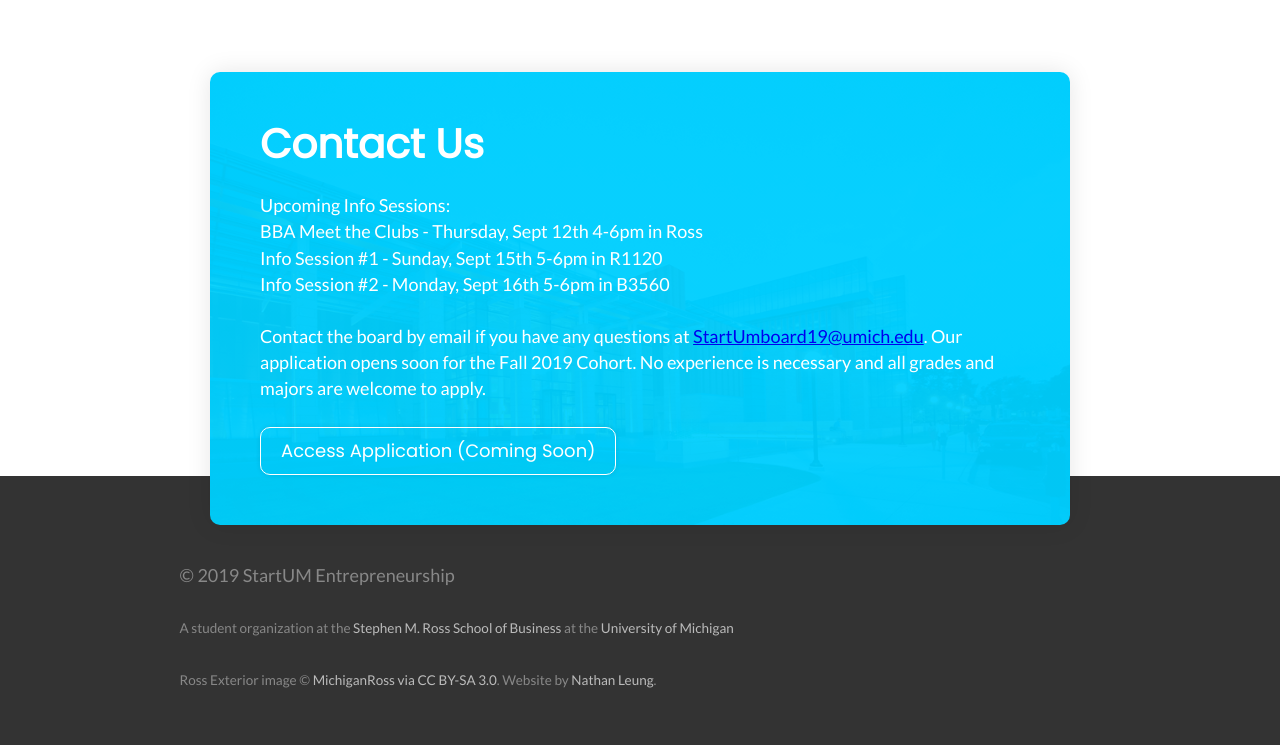
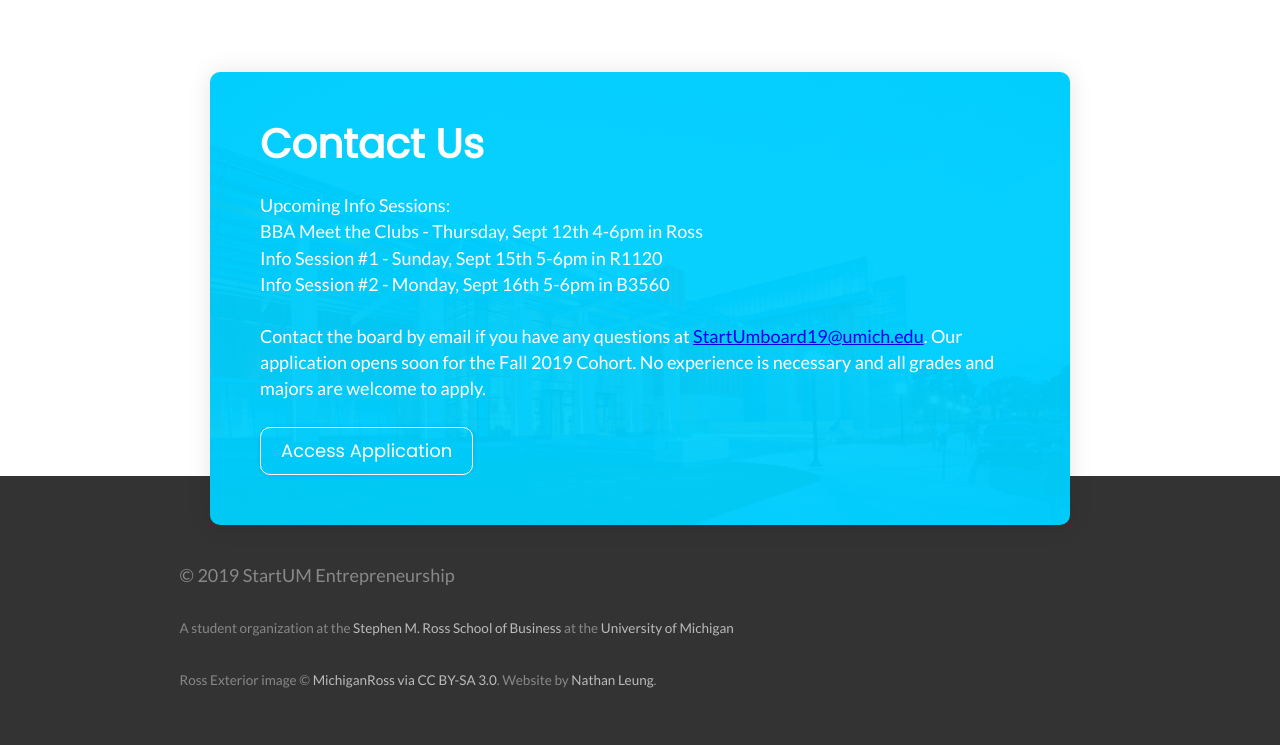
Before and after one commit to nathanhleung/startum.co, a Gatsby site: page / in a window 1280 px wide. Shown: the part 1594-2339 px from the top of the page. Built offline with nearby package versions, Linux system fonts and the light colour scheme; Gatsby itself is replaced by a stand-in of ours.

Commit message:
added application link

```diff
--- a/src/pages/index.js
+++ b/src/pages/index.js
@@ -208,7 +208,7 @@ const IndexPage = ({ location }) => {
             . Our application opens soon for the Fall 2019 Cohort. No experience
             is necessary and all grades and majors are welcome to apply.
           </p>
-          <Button href="/">Access Application (Coming Soon)</Button>
+          <Button href="https://docs.google.com/forms/d/e/1FAIpQLSfGaf6xFN1gLMTX39-U89uEhpClZr7Agp3NzAagYOyt0AStUw/viewform">Access Application</Button>
         </ApplyContent>
       </Apply>
     </Layout>
```
